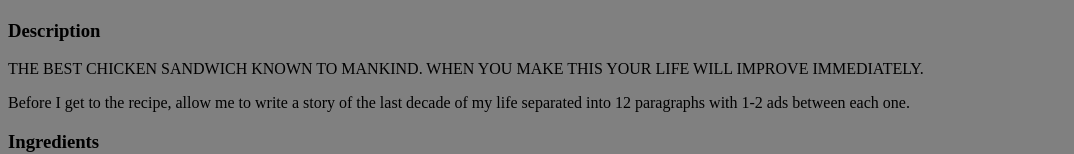
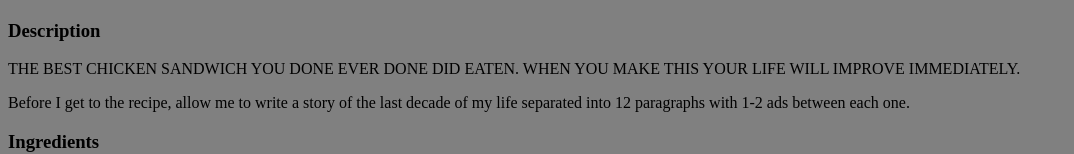
Before and after one commit to Souna/Recipes, a plain HTML site: page recipes/chicken-sandwich.html in a window 1280 px wide. Shown: the part 333-487 px from the top of the page, without its empty margins (0-1074 px from the left). Drawn offline with Linux system fonts and the light colour scheme.

Commit message:
Change sentence to sound more 'authentic'

```diff
--- a/recipes/chicken-sandwich.html
+++ b/recipes/chicken-sandwich.html
@@ -10,7 +10,7 @@
     <h1>Chicken Sandwich</h1>
     <img src="../images/chicken-sandwich.png" alt="Chicken Sandwich Photo" width=250px height=250px>
     <h3>Description</h3>
-    <p>THE BEST CHICKEN SANDWICH KNOWN TO MANKIND. WHEN YOU MAKE THIS YOUR LIFE WILL IMPROVE IMMEDIATELY.</p>
+    <p>THE BEST CHICKEN SANDWICH YOU DONE EVER DONE DID EATEN. WHEN YOU MAKE THIS YOUR LIFE WILL IMPROVE IMMEDIATELY.</p>
     <p>Before I get to the recipe, allow me to write a story of the last decade of my life separated into 12 paragraphs with 1-2 ads between each one.</p>
     <h3>Ingredients</h3>
     <h4>Marinade</h4>
```
